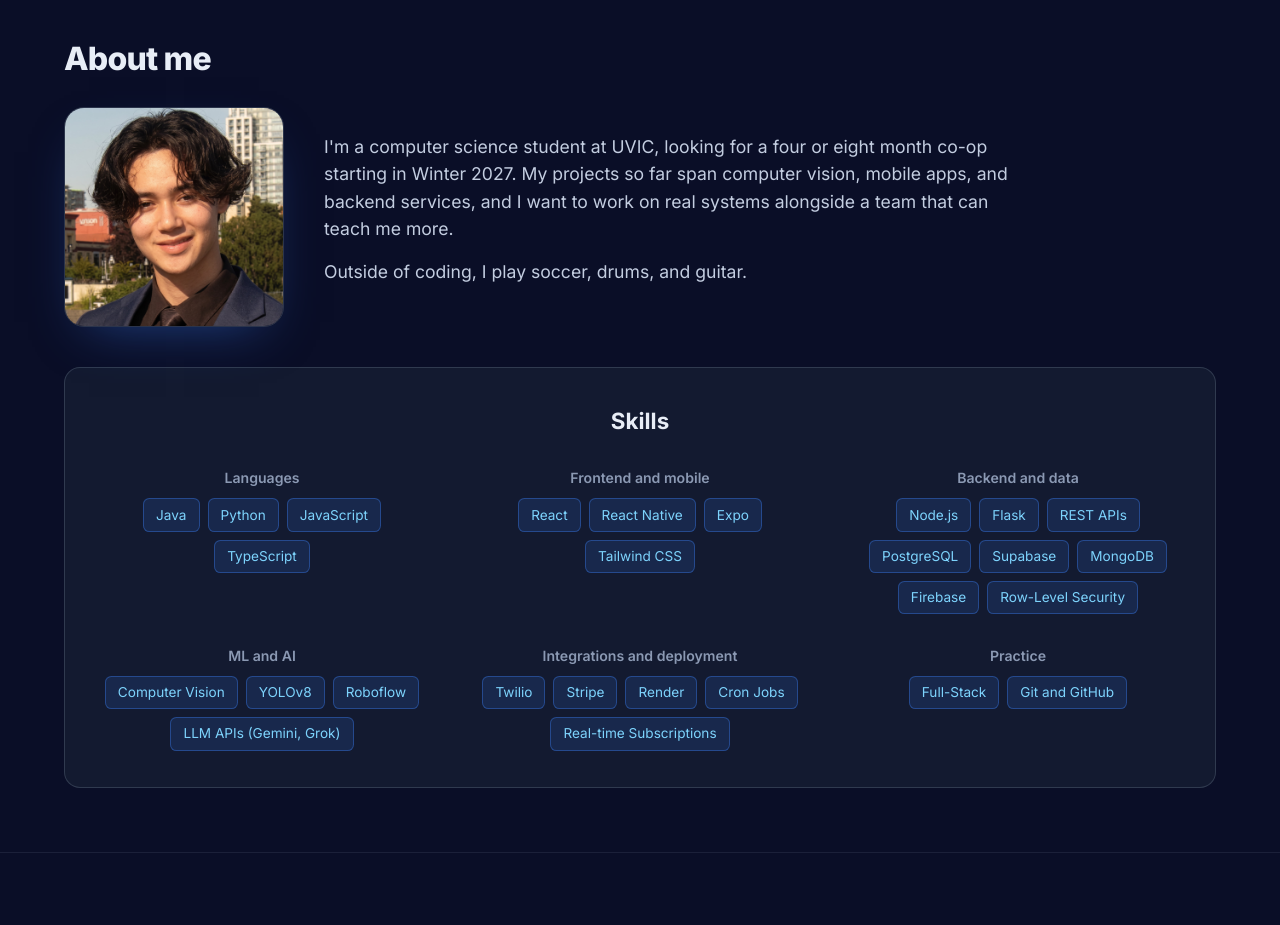
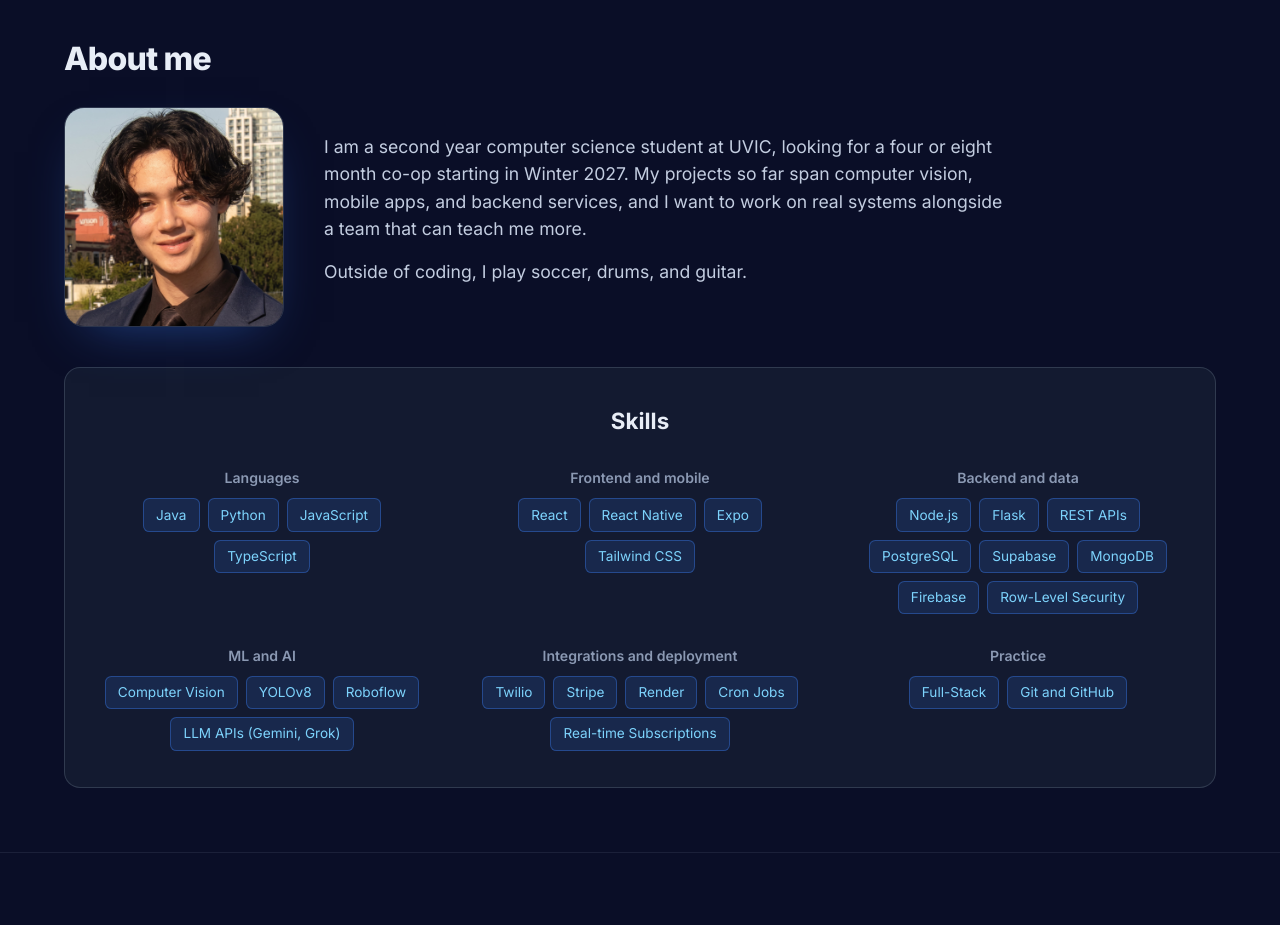
Before and after one commit to EvanHicks123/portfolio, a React (Vite) app: page / in a window 1280 px wide. Shown: the part 2540-3465 px from the top of the page. Built offline with nearby package versions, Linux system fonts and the light colour scheme.

Commit message:
updated resume again

```diff
--- a/src/App.jsx
+++ b/src/App.jsx
@@ -247,7 +247,7 @@ function Portfolio() {
                         )}
                         <div className="about-text">
                             <p>
-                                I'm a computer science student at UVIC, looking for a four or eight month co-op starting in Winter 2027. My projects
+                                I am a second year computer science student at UVIC, looking for a four or eight month co-op starting in Winter 2027. My projects
                                 so far span computer vision, mobile apps, and backend services, and I want to work on
                                 real systems alongside a team that can teach me more.
                             </p>
```
Also changed, not shown: 1 other file (tests, documents, lock files or other folders).
